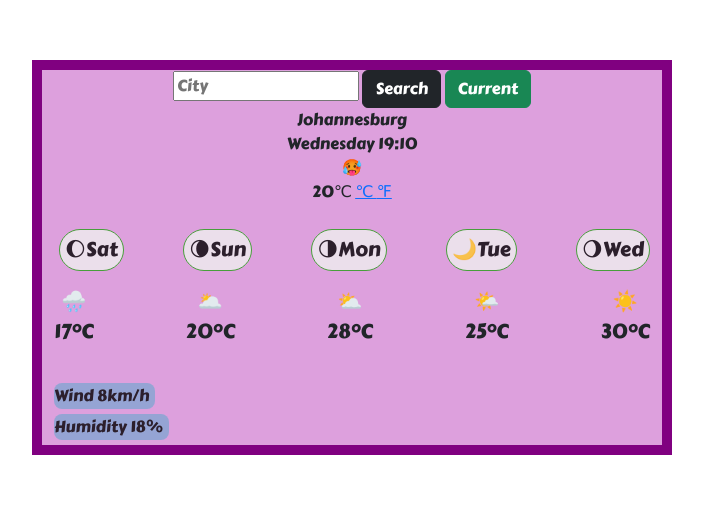
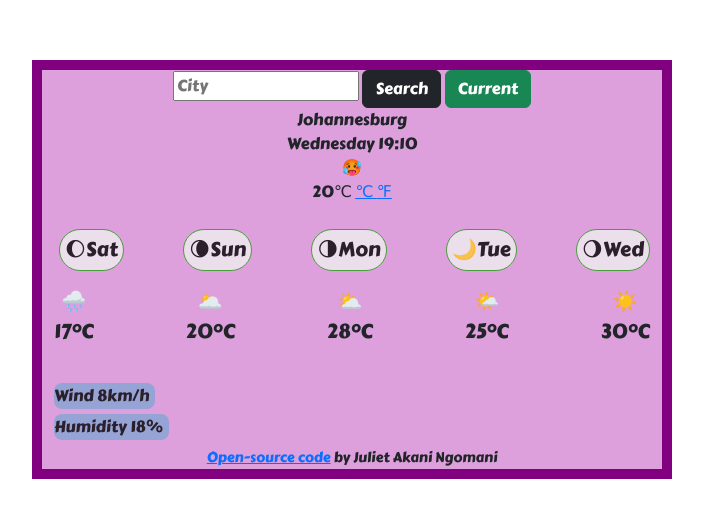
Before and after one commit to Juliee23/My-First-Project, a plain HTML site: page index.html in a window 1280 px wide. Shown: the whole page, without its empty margins (288-991 px from the left). Drawn offline with nearby package versions, Linux system fonts and the light colour scheme; no server answers.

Commit message:
Added github repository link

```diff
--- a/index.html
+++ b/index.html
@@ -83,6 +83,12 @@
         <button class="conditionUpdate">Humidity 18%</button>
       </div>
     </div>
+     <small>
+        <a href="https://github.com/Juliee23/My-First-Project" target="_blank"
+          >Open-source code</a
+        >
+        by Juliet Akani Ngomani
+      </small>
     <script src="index.js"></script>
   </body>
 </html>
```
